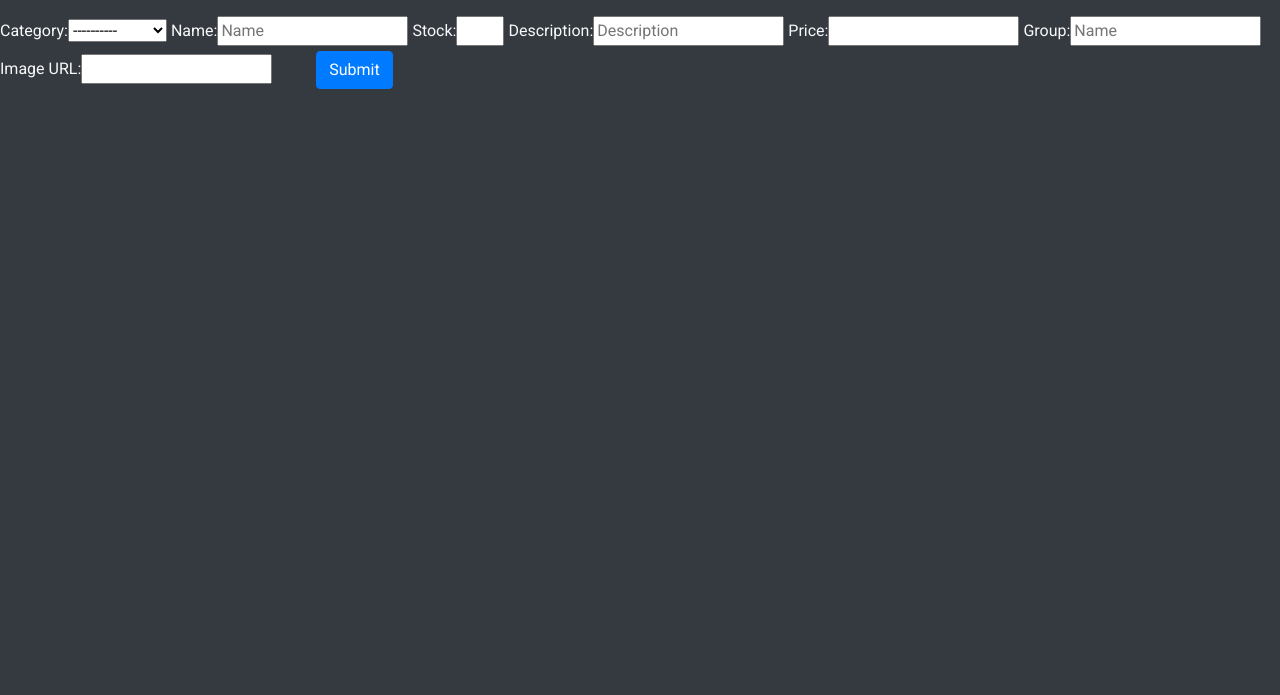
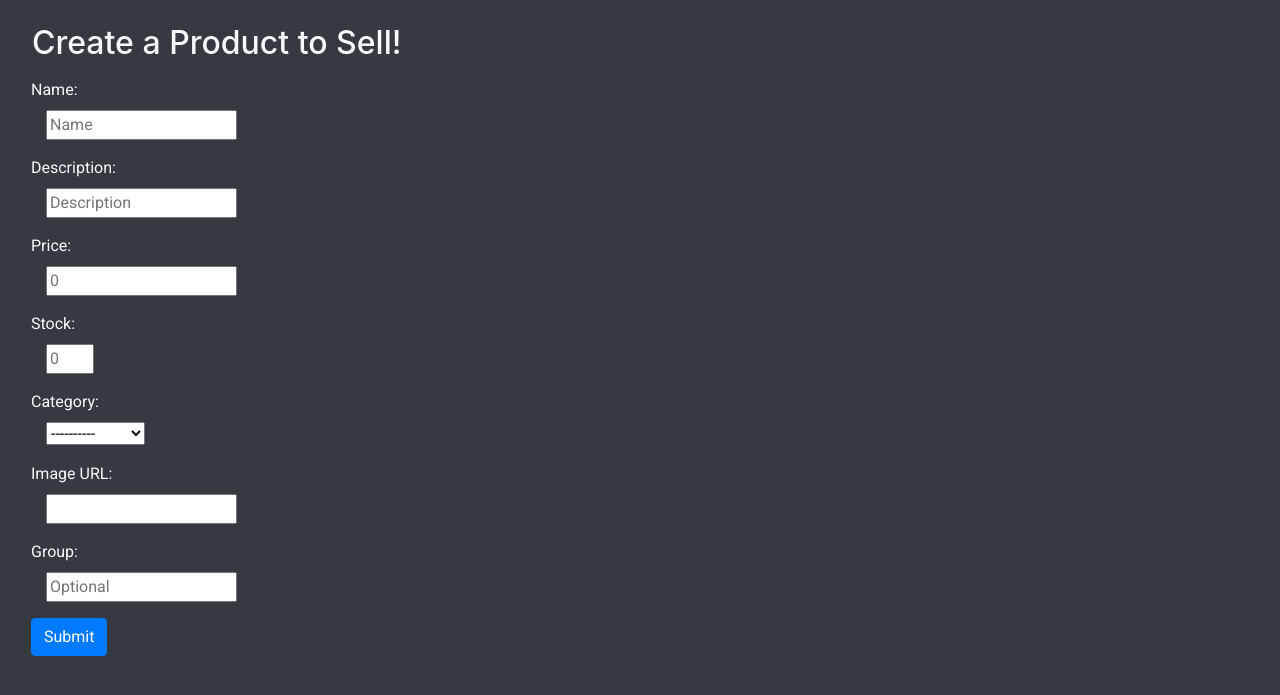
Before and after one commit to TomeCarvalho/TPW_T1, a Django app: page /newproduct/ in a window 1280 px wide. Shown: the part 72-767 px from the top of the page. Run offline with Django 3.2, Linux system fonts and the light colour scheme; some libraries are stand-ins or nearby versions.

Commit message:
slightly better forms

```diff
--- a/djangoProject/app/forms.py
+++ b/djangoProject/app/forms.py
@@ -49,10 +49,10 @@ class ProductForm(forms.Form):
     )
     category = forms.ChoiceField(label="Category", choices=CATEGORIES, required=False)
     name = forms.CharField(label="Name", max_length=200, widget=forms.TextInput(attrs={'placeholder': 'Name'}))
-    stock = forms.IntegerField(label="Stock", widget=forms.NumberInput(attrs={'min': 0, 'max': 100}))
+    stock = forms.IntegerField(label="Stock", widget=forms.NumberInput(attrs={'min': 0, 'max': 100, 'placeholder': 0}))
     description = forms.CharField(label="Description", max_length=1000,
                                   widget=forms.TextInput(attrs={'placeholder': 'Description'}))
-    price = forms.FloatField(label="Price")
-    group = forms.CharField(label="Group", max_length=150, widget=forms.TextInput(attrs={'placeholder': 'Name'}),
+    price = forms.FloatField(label="Price", widget=forms.NumberInput(attrs={'placeholder': 0}))
+    group = forms.CharField(label="Group", max_length=150, widget=forms.TextInput(attrs={'placeholder': 'Optional'}),
                             required=False)
     image = forms.URLField(label="Image URL")
--- a/djangoProject/templates/login.html
+++ b/djangoProject/templates/login.html
@@ -1,9 +1,10 @@
 {% extends "layout.html" %}
 
 {% block content %}
+<br>
+    <h2 style="margin-left: 1em">Log In to XLO!</h2>
+<div class="row" style="margin-left: 1em">
 
-<h2>Log In to XLO!</h2>
-<div class="row">
     <div class="col-md-8">
         <section id="loginForm">
             <form action="." method="post" class="form-horizontal">
@@ -38,6 +39,7 @@
     </div>
 </div>
 
+
 {% endblock %}
 
 
--- a/djangoProject/templates/newproduct.html
+++ b/djangoProject/templates/newproduct.html
@@ -1,8 +1,56 @@
 {% extends "layout.html" %}
 {% block content %}
+    <br>
+    <h2 style="margin-left: 1em">Create a Product to Sell!</h2>
+    <div class="col-md-8" style="margin-left: 1em">
     <form method="post" class="mt-3">
         {% csrf_token %}
-        {{ form }}
-        <button style="margin-left: 2.5em" class="btn btn-primary" type="submit"> Submit</button>
+        <div class="form-group">
+            {{ form.name.label_tag }}
+            <div class="col-md-10">
+                {{ form.name }}
+            </div>
+        </div>
+        <div class="form-group">
+            {{ form.description.label_tag }}
+            <div class="col-md-10">
+                {{ form.description }}
+            </div>
+        </div>
+        <div class="form-group">
+            {{ form.price.label_tag }}
+            <div class="col-md-10">
+                {{ form.price }}
+            </div>
+        </div>
+        <div class="form-group">
+            {{ form.stock.label_tag }}
+            <div class="col-md-10">
+                {{ form.stock }}
+            </div>
+        </div>
+        <div class="form-group">
+            {{ form.category.label_tag }}
+            <div class="col-md-10">
+                {{ form.category }}
+            </div>
+        </div>
+        <div class="form-group">
+            {{ form.image.label_tag }}
+            <div class="col-md-10">
+                {{ form.image }}
+            </div>
+        </div>
+        <div class="form-group">
+            {{ form.group.label_tag }}
+            <div class="col-md-10">
+                {{ form.group }}
+            </div>
+        </div>
+        <div class="form-group">
+            <button class="btn btn-primary" type="submit"> Submit</button>
+        </div>
+
     </form>
+    </div>
 {% endblock %}
```
Also changed, not shown: djangoProject/templates/signup.html (+46 -4 lines).
